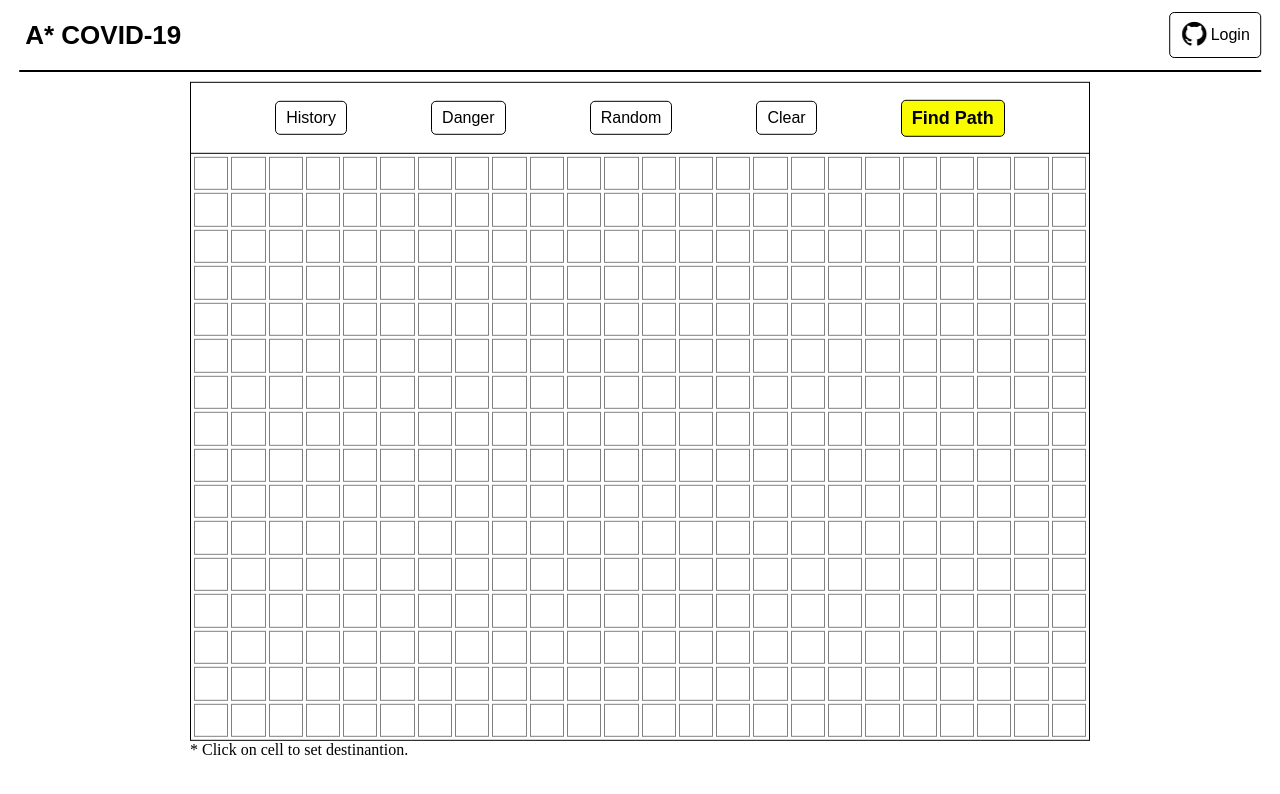
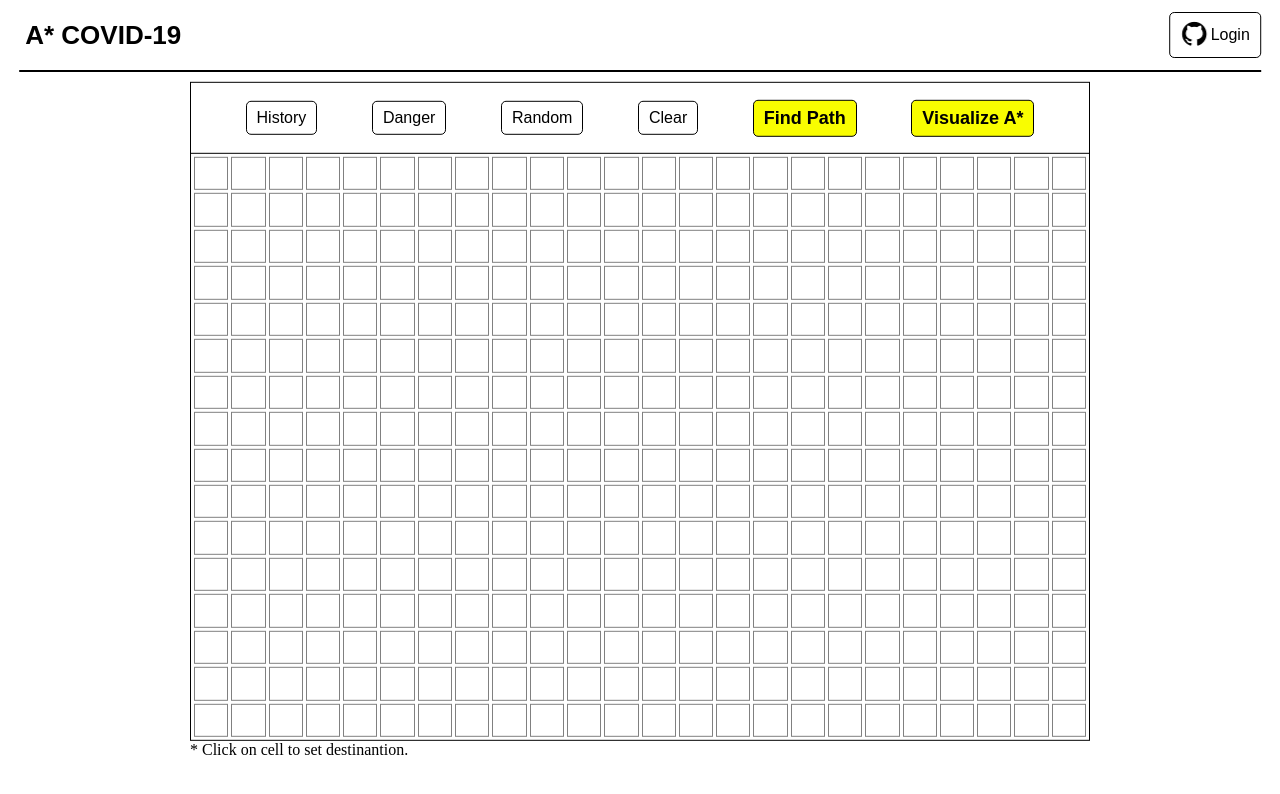
Before and after one commit to Jaehoo-dev/A-star-covid-19-client, a React (Create React App) app: page / in a window 1280 px wide. Shown: the top 794 px of the page. Built offline with nearby package versions, Linux system fonts and the light colour scheme; no server answers.

Commit message:
feat: let user select whether to visualize or not

```diff
--- a/src/components/molecules/MapHeader.tsx
+++ b/src/components/molecules/MapHeader.tsx
@@ -4,15 +4,17 @@ import Button, { specialTheme } from '../atoms/Button';
 interface MapHeaderProps {
   onDangerButtonClick: () => void;
   onRandomButtonClick: () => void;
+  onClearButtonClick: () => void;
   onFindPathClick: () => void;
-  onClearButtonClick: () => void;
+  onVisualizeClick: () => void;
 }
 
 const MapHeader = ({
   onDangerButtonClick,
   onRandomButtonClick,
+  onClearButtonClick,
   onFindPathClick,
-  onClearButtonClick,
+  onVisualizeClick,
 }: MapHeaderProps): JSX.Element => {
   function historyClickHandler() {
 
@@ -26,12 +28,16 @@ const MapHeader = ({
     onRandomButtonClick();
   }
 
+  function clearButtonClickHandler() {
+    onClearButtonClick();
+  }
+
   function findPathClickHandler() {
     onFindPathClick();
   }
 
-  function clearButtonClickHandler() {
-    onClearButtonClick();
+  function visualizePathFinding() {
+    onVisualizeClick();
   }
 
   return (
@@ -44,6 +50,10 @@ const MapHeader = ({
         onClick={findPathClickHandler}
         theme={specialTheme}
       >Find Path</Button>
+      <Button
+        onClick={visualizePathFinding}
+        theme={specialTheme}
+      >Visualize A*</Button>
     </Header>
   );
 };
--- a/src/components/organisms/Main.tsx
+++ b/src/components/organisms/Main.tsx
@@ -6,16 +6,18 @@ interface MainProps {
   cells: JSX.Element[],
   onDangerButtonClick: () => void;
   onRandomButtonClick: () => void;
+  onClearButtonClick: () => void;
   onFindPathClick: () => void;
-  onClearButtonClick: () => void;
+  onVisualizeClick: () => void;
 }
 
 const Main = ({
   cells,
   onDangerButtonClick,
   onRandomButtonClick,
+  onClearButtonClick,
   onFindPathClick,
-  onClearButtonClick,
+  onVisualizeClick,
 }: MainProps): JSX.Element => {
   return (
     <MainWrapper>
@@ -23,8 +25,9 @@ const Main = ({
         <MapHeader
           onDangerButtonClick={onDangerButtonClick}
           onRandomButtonClick={onRandomButtonClick}
+          onClearButtonClick={onClearButtonClick}
           onFindPathClick={onFindPathClick}
-          onClearButtonClick={onClearButtonClick}
+          onVisualizeClick={onVisualizeClick}
         />
         <Map cells={cells} />
       </MapWrapper>
--- a/src/components/pages/MainPage.tsx
+++ b/src/components/pages/MainPage.tsx
@@ -98,6 +98,14 @@ const MainPage = (): JSX.Element => {
   }
 
   function findPathClickHandler(): void {
+    activatePathFinding(false);
+  }
+
+  function visualizeClickHandler(): void {
+    activatePathFinding(true);
+  }
+
+  function activatePathFinding(isVisualizationEnabled: boolean): void {
     if (destinationIndex === -1) {
       alert('Select destination.');
 
@@ -116,6 +124,7 @@ const MainPage = (): JSX.Element => {
       setClosedIndices,
       setPathIndices,
       isShowingDangerZones,
+      isVisualizationEnabled,
     );
   }
 
@@ -165,8 +174,9 @@ const MainPage = (): JSX.Element => {
         cells={cells}
         onDangerButtonClick={dangerClickHandler}
         onRandomButtonClick={randomClickHandler}
+        onClearButtonClick={clearClickHandler}
         onFindPathClick={findPathClickHandler}
-        onClearButtonClick={clearClickHandler}
+        onVisualizeClick={visualizeClickHandler}
       />
     </>
   );
--- a/src/utils/findPath.ts
+++ b/src/utils/findPath.ts
@@ -16,6 +16,7 @@ export default async function findPath(
   setClosedIndices: React.Dispatch<React.SetStateAction<number[]>>,
   setPathIndices: React.Dispatch<React.SetStateAction<number[]>>,
   isShowingDangerZone: boolean,
+  isVisualizationEnabled: boolean,
 ): Promise<void> {
   const map = new Map(numberOfRows, numberOfColumns);
   const startingPoint = map.getCell(startingPointIndex);
@@ -40,7 +41,9 @@ export default async function findPath(
     openCells.splice(openCells.indexOf(currentCell), 1);
     closedCells.push(currentCell);
 
-    await visualizePathFinding(openCells, closedCells, setOpenIndices, setClosedIndices);
+    if (isVisualizationEnabled) {
+      await visualizePathFinding(openCells, closedCells, setOpenIndices, setClosedIndices);
+    }
 
     if (currentCell.index === destinationIndex) {
       hasFoundPath = true;
@@ -70,7 +73,9 @@ export default async function findPath(
       if (!openCells.includes(neighbor)) {
         openCells.push(neighbor);
 
-        await visualizePathFinding(openCells, closedCells, setOpenIndices, setClosedIndices);
+        if (isVisualizationEnabled) {
+          await visualizePathFinding(openCells, closedCells, setOpenIndices, setClosedIndices);
+        }
       }
     });
   }
```
